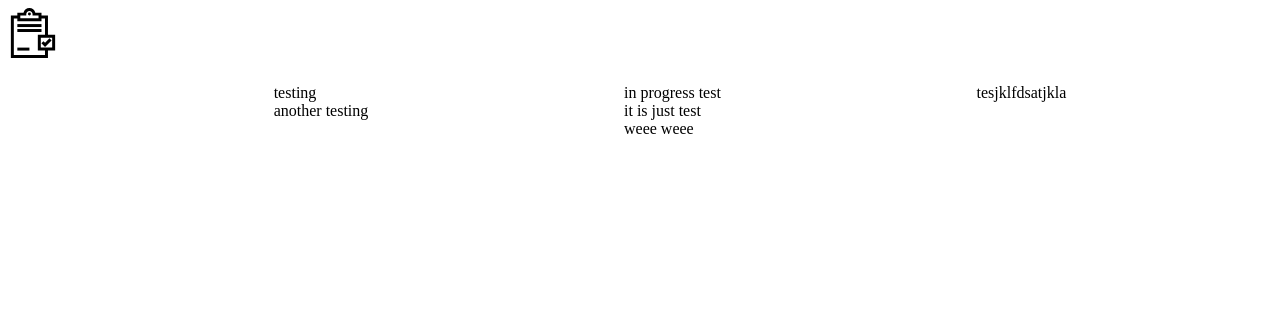
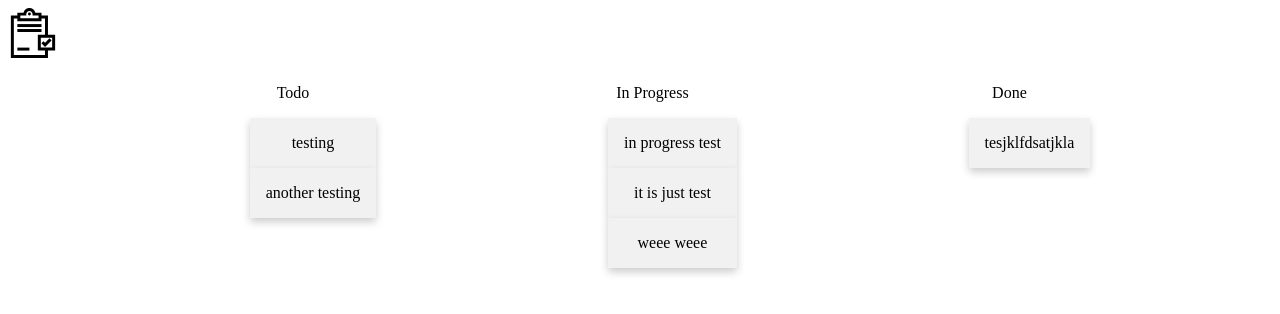
Before and after one commit to daiyadeguchi/tasky, a Vue app: page / in a window 1280 px wide. Shown: the top 314 px of the page. Built offline with nearby package versions, Linux system fonts and the light colour scheme; the HTML template or start-up script is replaced by a standard one.

Commit message:
add card style for each item

```diff
--- a/src/App.vue
+++ b/src/App.vue
@@ -4,7 +4,7 @@ import Header from './components/Header.vue'
 </script>
 
 <template>
-  <Header></Header>
+  <Header />
   <Kanban />
 </template>
 
--- a/src/components/Kanban.vue
+++ b/src/components/Kanban.vue
@@ -19,23 +19,26 @@ dones.value.push({ title: 'tesjklfdsatjkla' })
 <template>
   <div class="container">
     <div class="todo">
+      <p>Todo</p>
       <draggable v-model="todos" tag="ul" group="items">
         <template #item="{ element: todo }">
-          <li>{{ todo.title }}</li>
+          <li class="card">{{ todo.title }}</li>
         </template>
       </draggable>
     </div>
     <div class="inprogress">
+      <p>In Progress</p>
       <draggable v-model="inprogresses" tag="ul" group="items">
         <template #item="{ element: inprogress }">
-          <li>{{ inprogress.title }}</li>
+          <li class="card">{{ inprogress.title }}</li>
         </template>
       </draggable>
     </div>
     <div class="done">
+      <p>Done</p>
       <draggable v-model="dones" tag="ul" group="items">
         <template #item="{ element: done }">
-          <li>{{ done.title }}</li>
+          <li class="card">{{ done.title }}</li>
         </template>
       </draggable>
     </div>
@@ -51,7 +54,18 @@ dones.value.push({ title: 'tesjklfdsatjkla' })
   padding: 10px;
 }
 
+.card {
+  box-shadow: 0 4px 8px 0 rgba(0, 0, 0, 0.2);
+  padding: 16px;
+  text-align: center;
+  background-color: #f1f1f1;
+}
+
 li {
   list-style: none;
 }
+
+p {
+  text-align: center;
+}
 </style>
```
